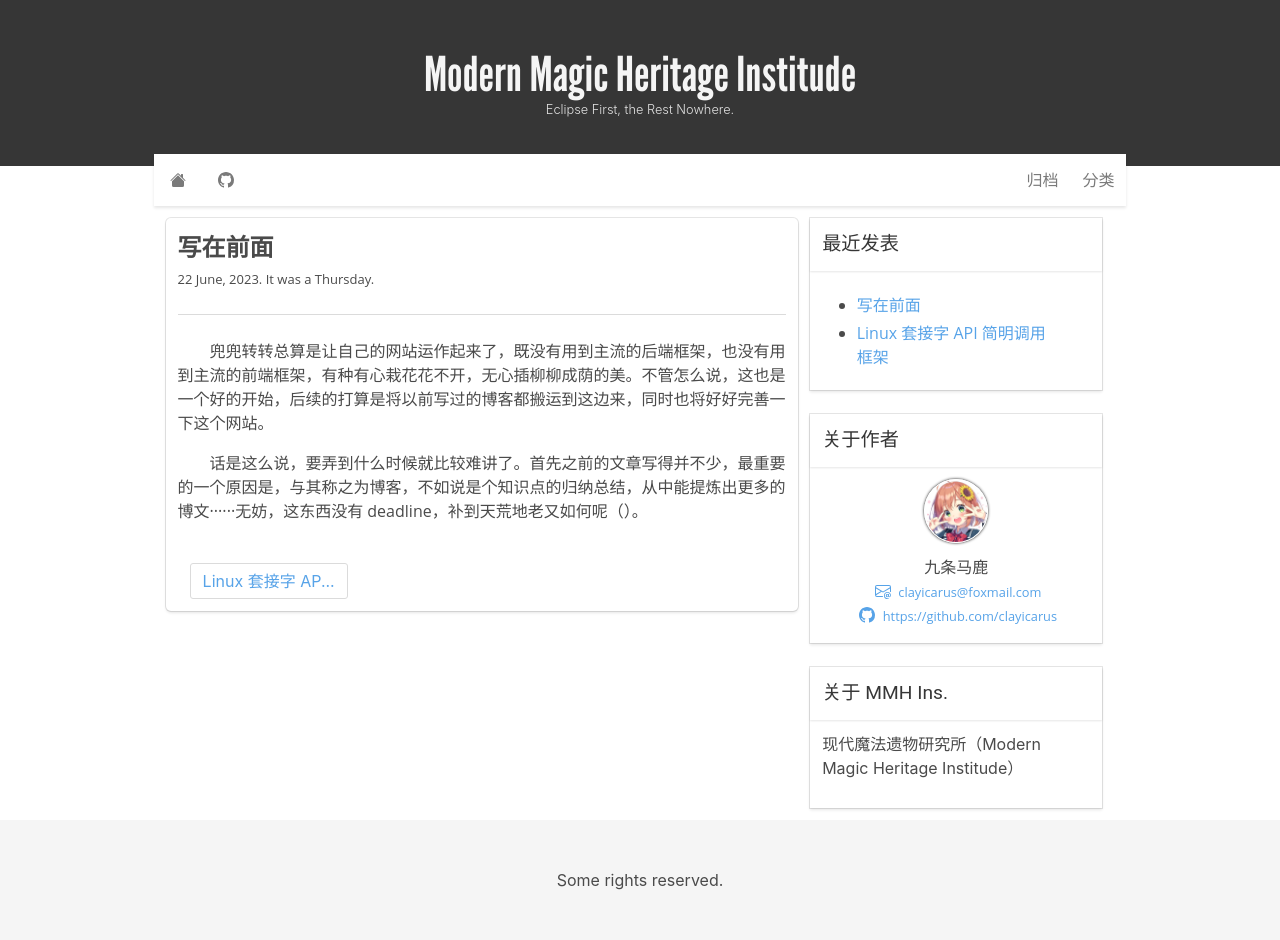
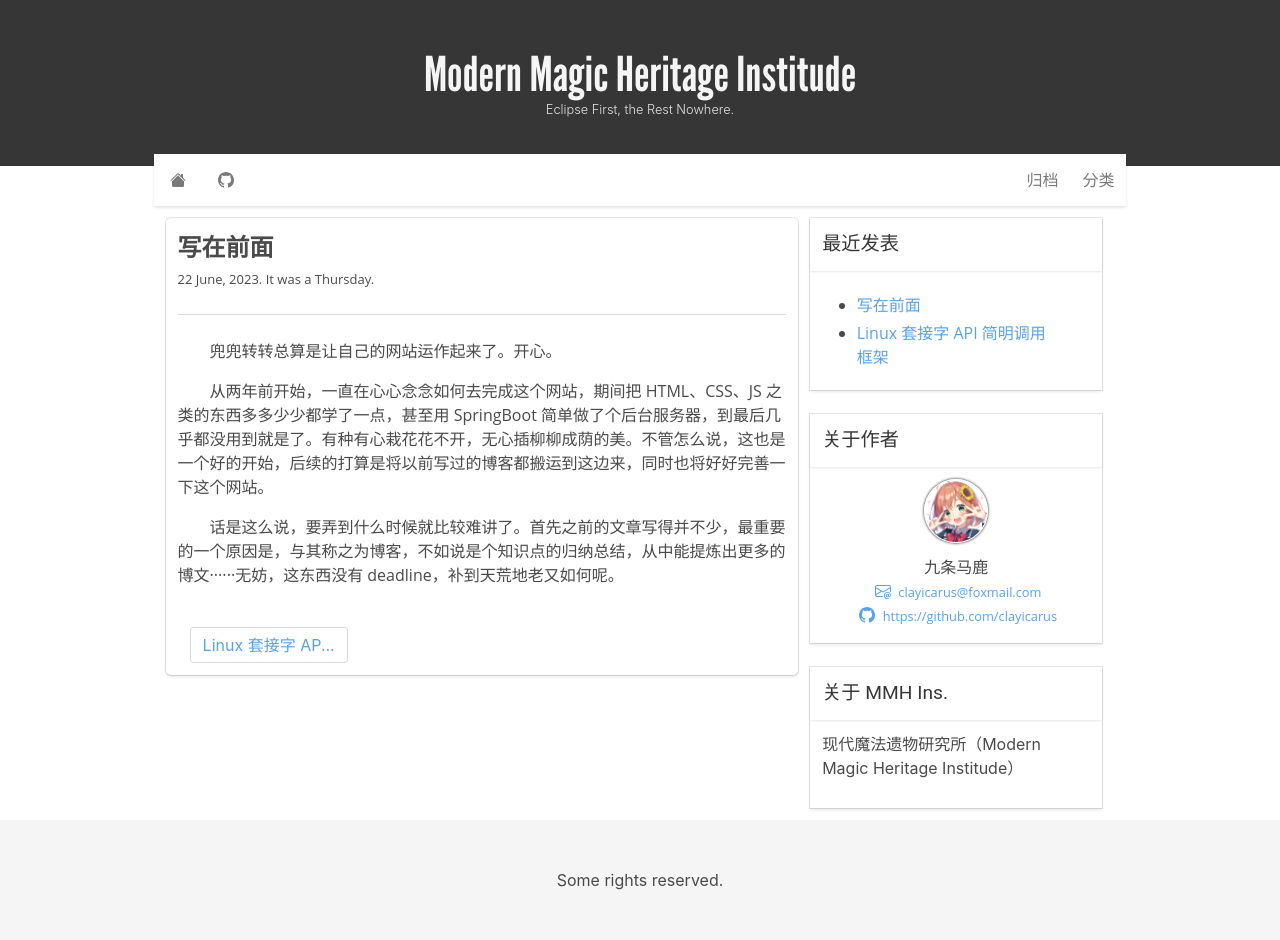
Before and after one commit to clayicarus/clayicarus.github.io, a Jekyll site: the page built from _posts/2023-06-22-at_first.md, in a window 1280 px wide. Built offline with Jekyll 4.4.1, drawn with Linux system fonts in a browser that asks for light colours.

Commit message:
Update at_first.md

```diff
--- a/_posts/2023-06-22-at_first.md
+++ b/_posts/2023-06-22-at_first.md
@@ -3,8 +3,12 @@ layout: post
 title: 写在前面
 date: "2023-06-22"
 tags: [aka]
-abstract: "&emsp;&emsp;兜兜转转总算是让自己的网站运作起来了，既没有用到主流的后端框架，也没有用到主流的前端框架，有种有心栽花花不开，无心插柳柳成荫的美。不管怎么说，这也是一个好的开始，后续的打算是将以前写过的博客都搬运到这边来，同时也将好好完善一下这个网站。"
+abstract: "&emsp;&emsp;兜兜转转总算是让自己的网站运作起来了。开心。"
 comments: false
 ---
 
-&emsp;&emsp;话是这么说，要弄到什么时候就比较难讲了。首先之前的文章写得并不少，最重要的一个原因是，与其称之为博客，不如说是个知识点的归纳总结，从中能提炼出更多的博文······无妨，这东西没有 deadline，补到天荒地老又如何呢（）。
+
+
+&emsp;&emsp;从两年前开始，一直在心心念念如何去完成这个网站，期间把 HTML、CSS、JS 之类的东西多多少少都学了一点，甚至用 SpringBoot 简单做了个后台服务器，到最后几乎都没用到就是了。有种有心栽花花不开，无心插柳柳成荫的美。不管怎么说，这也是一个好的开始，后续的打算是将以前写过的博客都搬运到这边来，同时也将好好完善一下这个网站。
+
+&emsp;&emsp;话是这么说，要弄到什么时候就比较难讲了。首先之前的文章写得并不少，最重要的一个原因是，与其称之为博客，不如说是个知识点的归纳总结，从中能提炼出更多的博文······无妨，这东西没有 deadline，补到天荒地老又如何呢。
```
